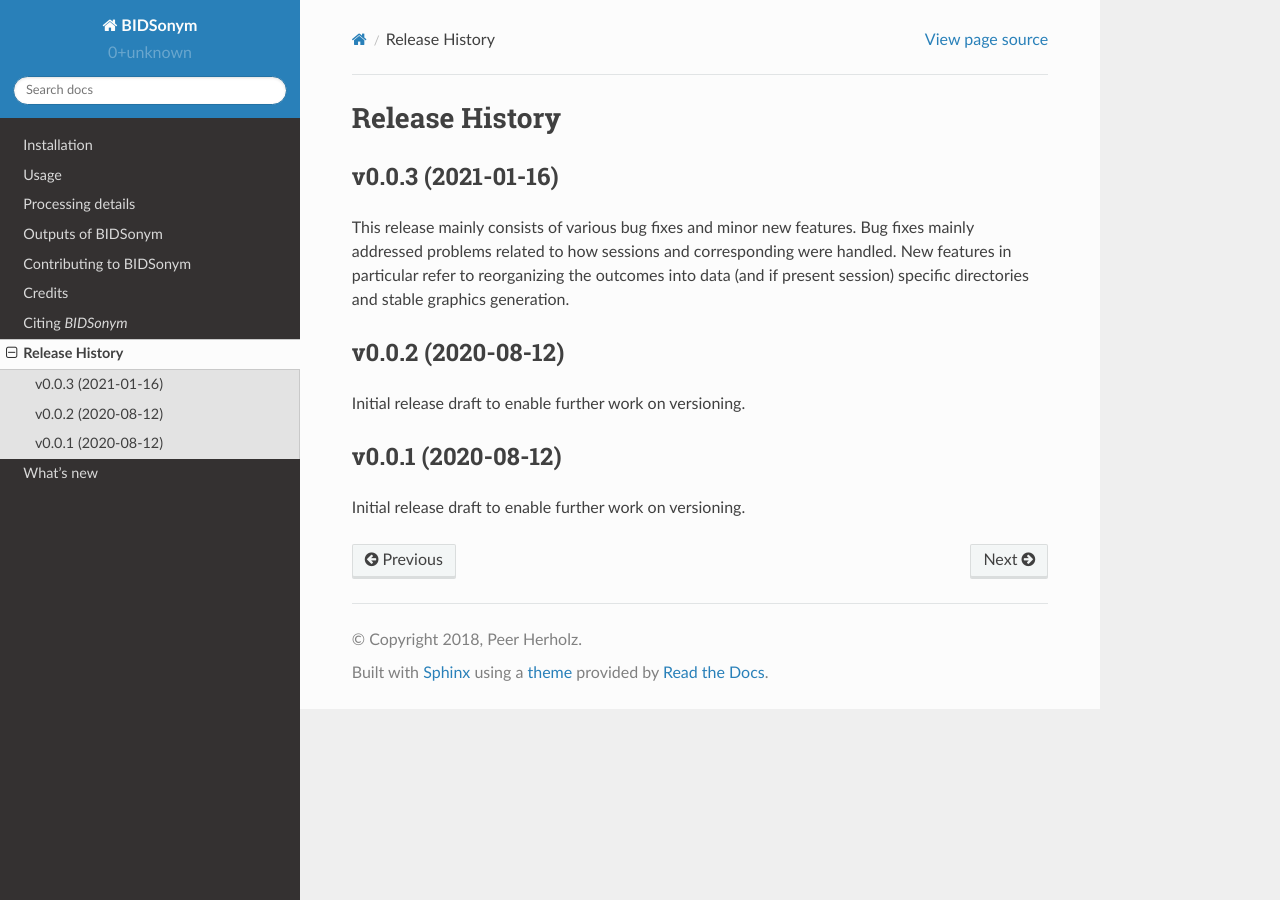
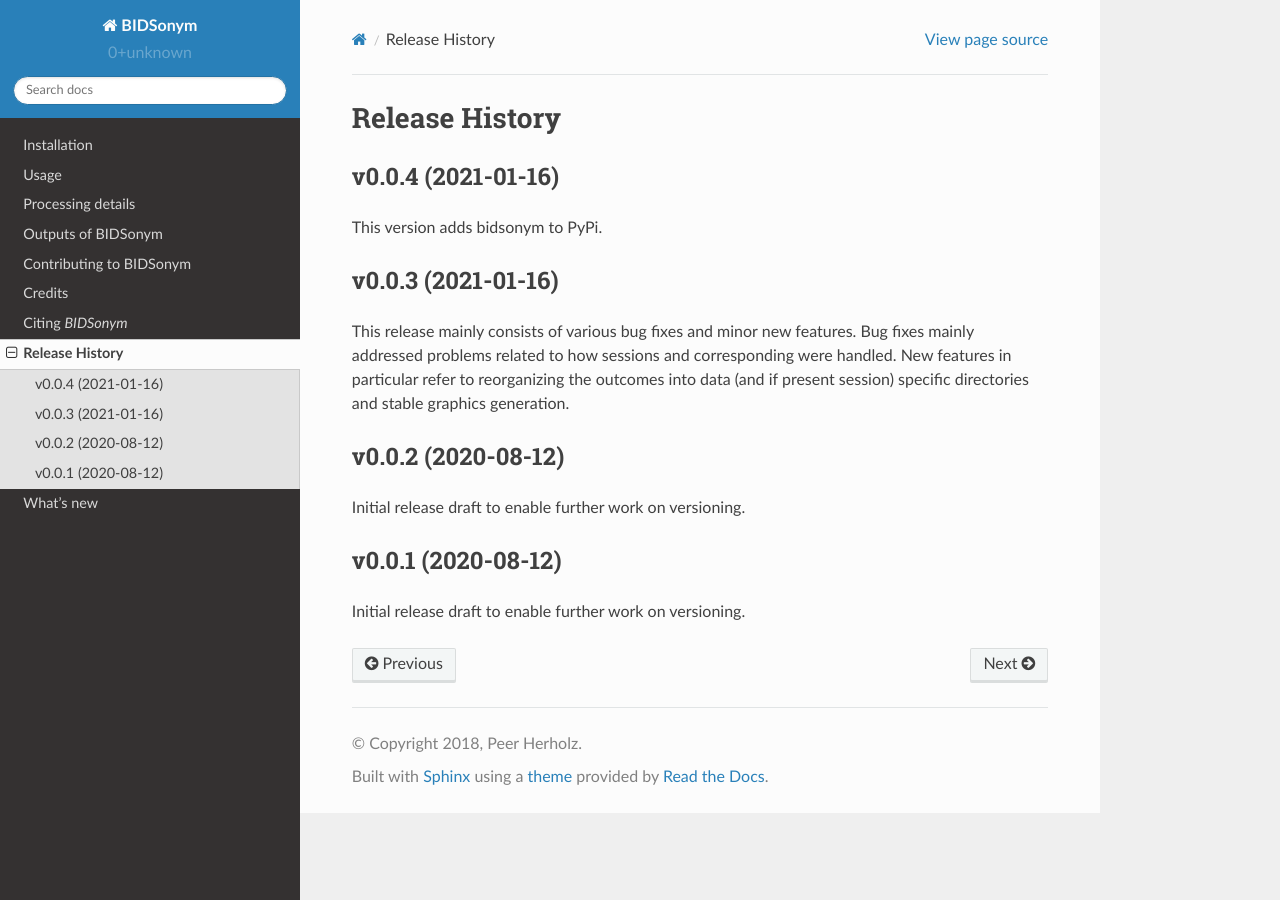
Before and after one commit to PeerHerholz/BIDSonym, a Sphinx documentation site: the page built from docs/source/release-history.rst, in a window 1280 px wide. Built offline with Sphinx 7.4.7 and the Read the Docs theme 2.0.0, drawn with Linux system fonts in a browser that asks for light colours.

Commit message:
update version

```diff
--- a/docs/source/release-history.rst
+++ b/docs/source/release-history.rst
@@ -1,6 +1,11 @@
 ===============
 Release History
 ===============
+
+v0.0.4 (2021-01-16)
+===================
+
+This version adds bidsonym to PyPi.
 
 v0.0.3 (2021-01-16)
 ===================
```
